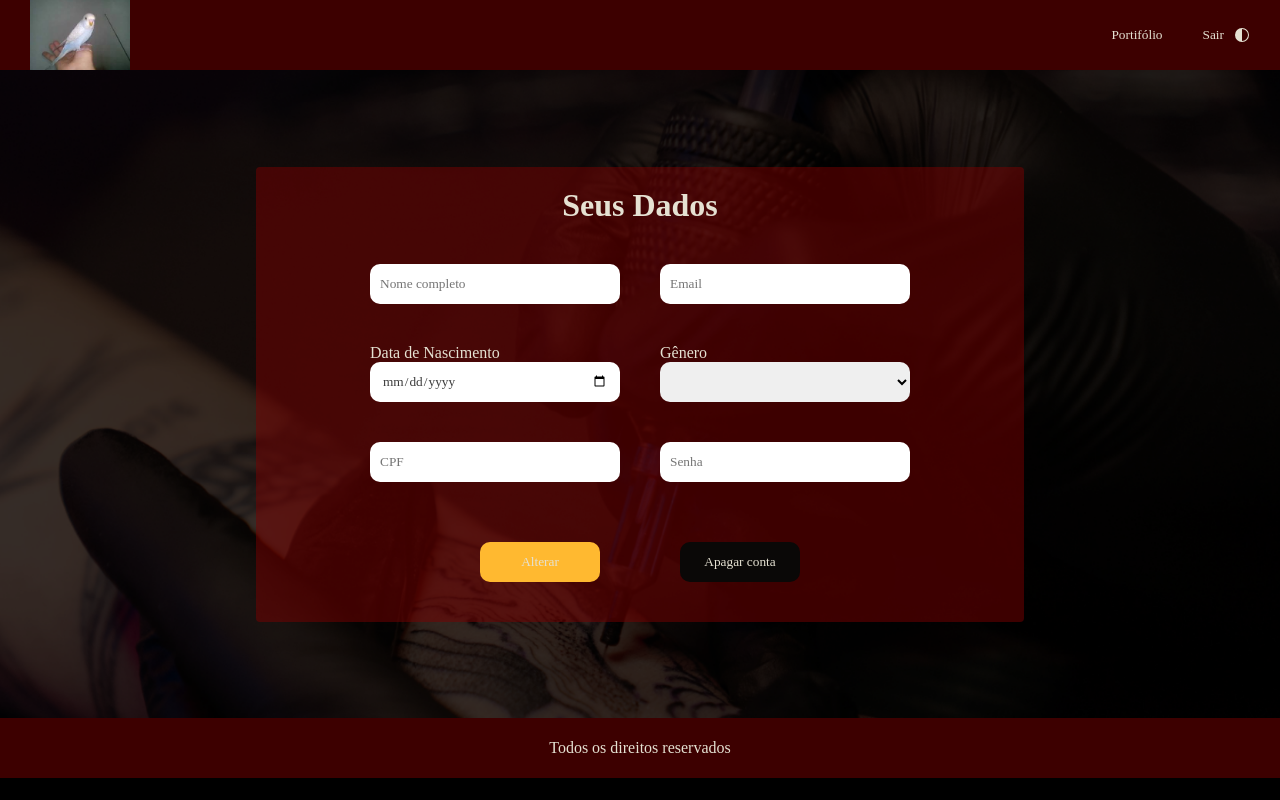
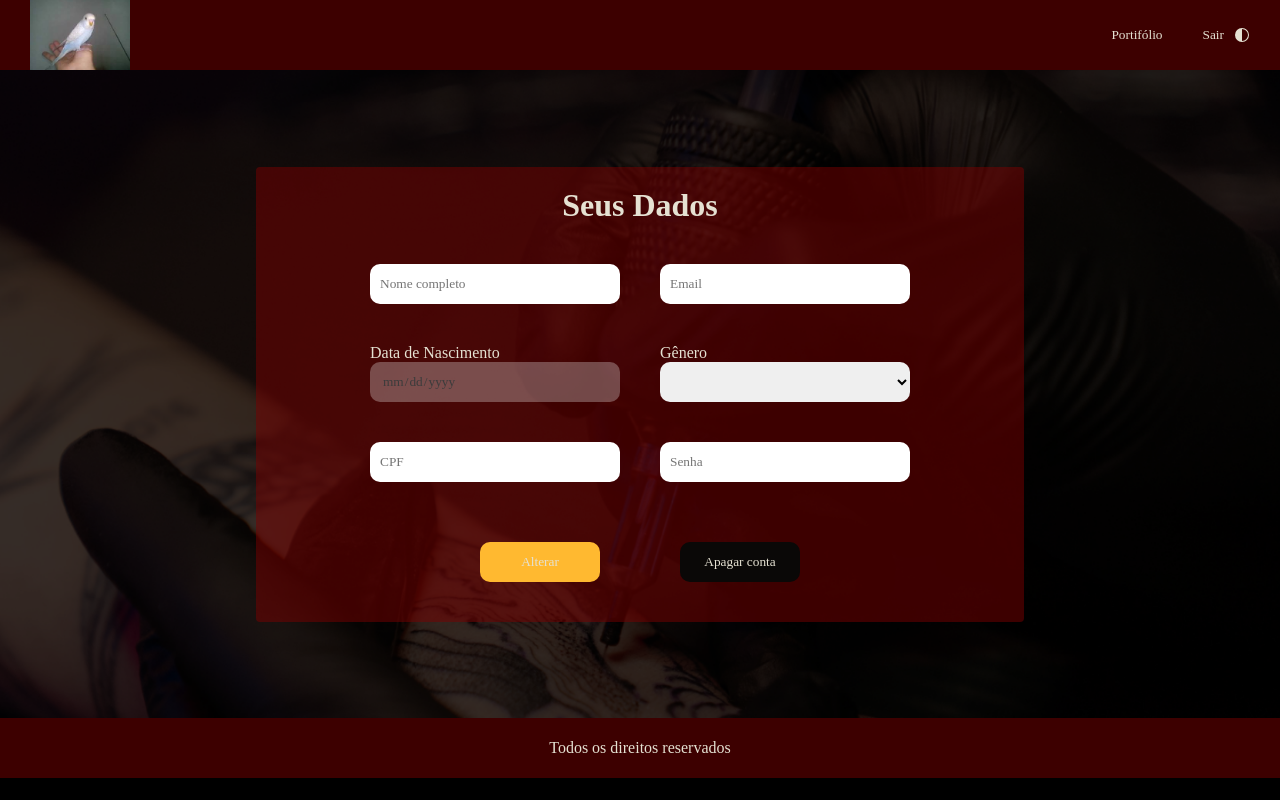
Before and after one commit to LeoAChaves/Rosemarys_Tattoo_Studio, a React (Create React App) app: page /atualizarUsuario in a window 1280 px wide. Built offline with nearby package versions, Linux system fonts and the light colour scheme; a web font is replaced by a local one.

Commit message:
Inserção do parametro disabled

```diff
--- a/src/components/Input/index.jsx
+++ b/src/components/Input/index.jsx
@@ -1,6 +1,6 @@
-function Input({className, placeholder, type, name, id, value, onChange}){
+function Input({className, placeholder, type, name, id, value, disabled, onChange}){
     return(
-        <input className={className} placeholder={placeholder} type={type} name={name} id={id} value={value} onChange={onChange} />
+        <input className={className} placeholder={placeholder} type={type} name={name} id={id} value={value} disabled={disabled} onChange={onChange} />
     );
 }
 
```
